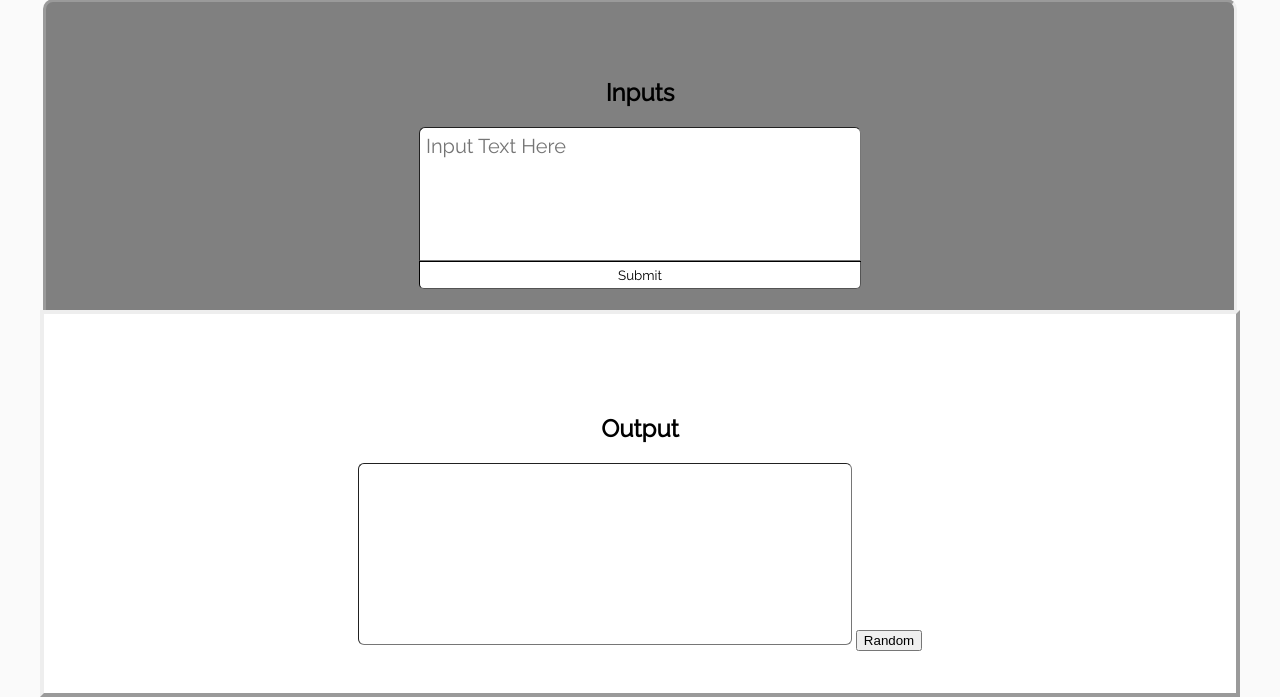
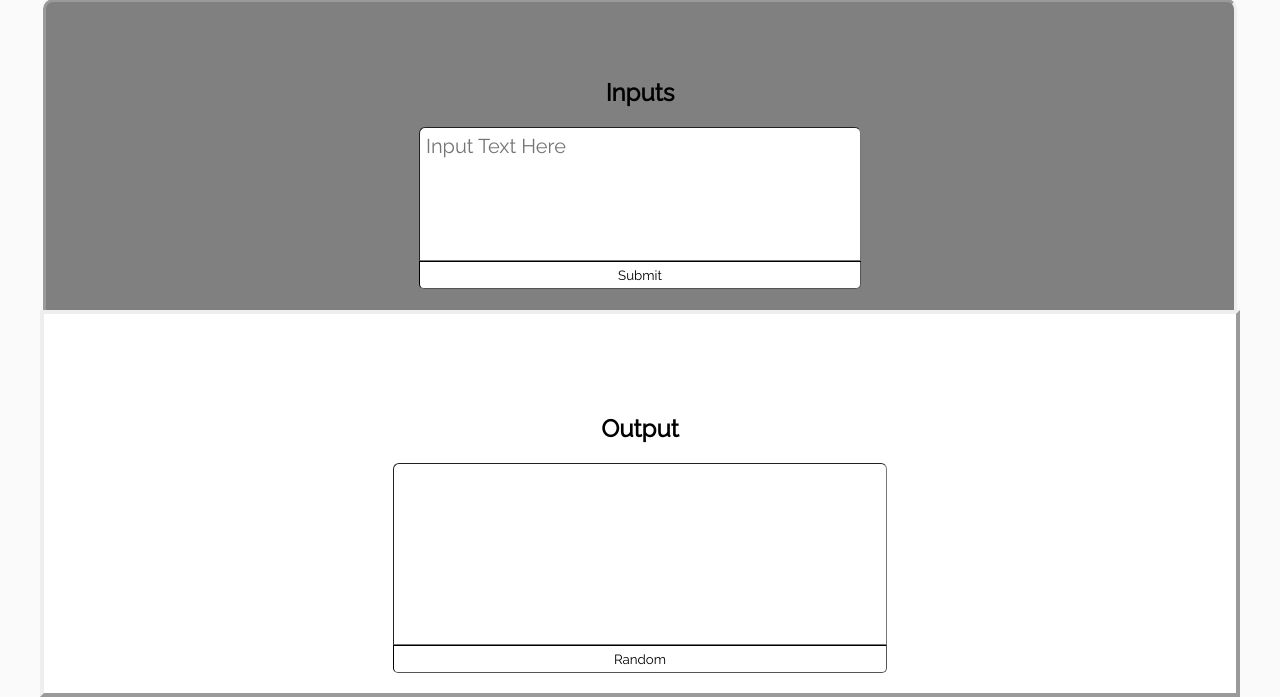
Before and after one commit to SuperAjay11/Agile, a Flask app: page / in a window 1280 px wide. Shown: the part 105-802 px from the top of the page. Run offline with Flask 2, Linux system fonts and the light colour scheme.

Commit message:
fixed design

```diff
--- a/index.html
+++ b/index.html
@@ -33,7 +33,7 @@
             </section>
 
             <section class="section2">
-                <div>
+                <div id="outputdiv">
                     <form method="GET" action="">
                         <center><h1>Output</h1></center>
                         <textarea rows="7" cols="45"
--- a/static/css/index.css
+++ b/static/css/index.css
@@ -23,7 +23,7 @@ main {
 }
 
 #output {
-    border-radius: 6px;
+    border-radius: 6px 6px 0 0;
 }
 
 form {
@@ -66,3 +66,26 @@ form {
 .section2 div {
     margin-top: 10vh;
 }
+
+#outputdiv {
+    display: flex;
+    flex-flow: column;
+}
+
+#random {
+    height: 3.5vh;
+    background-color: white;
+    cursor: pointer;
+    font-family: Raleway;
+    border-style: inset;
+    border-width: 1px;
+    border-radius: 0 0 5px 5px;
+}
+
+#random:hover {
+    background-color: #dedede;
+}
+
+#random:active {
+    background-color: #ececec;
+}
--- a/templates/index.html
+++ b/templates/index.html
@@ -33,7 +33,7 @@
             </section>
 
             <section class="section2">
-                <div>
+                <div id="outputdiv">
                     <center><h1>Output</h1></center>
                     <textarea rows="7" cols="45"
                     name="u2srinput" class="textbox" id="output"
```
Also changed, not shown: css/index.css (+24 -1 lines).
